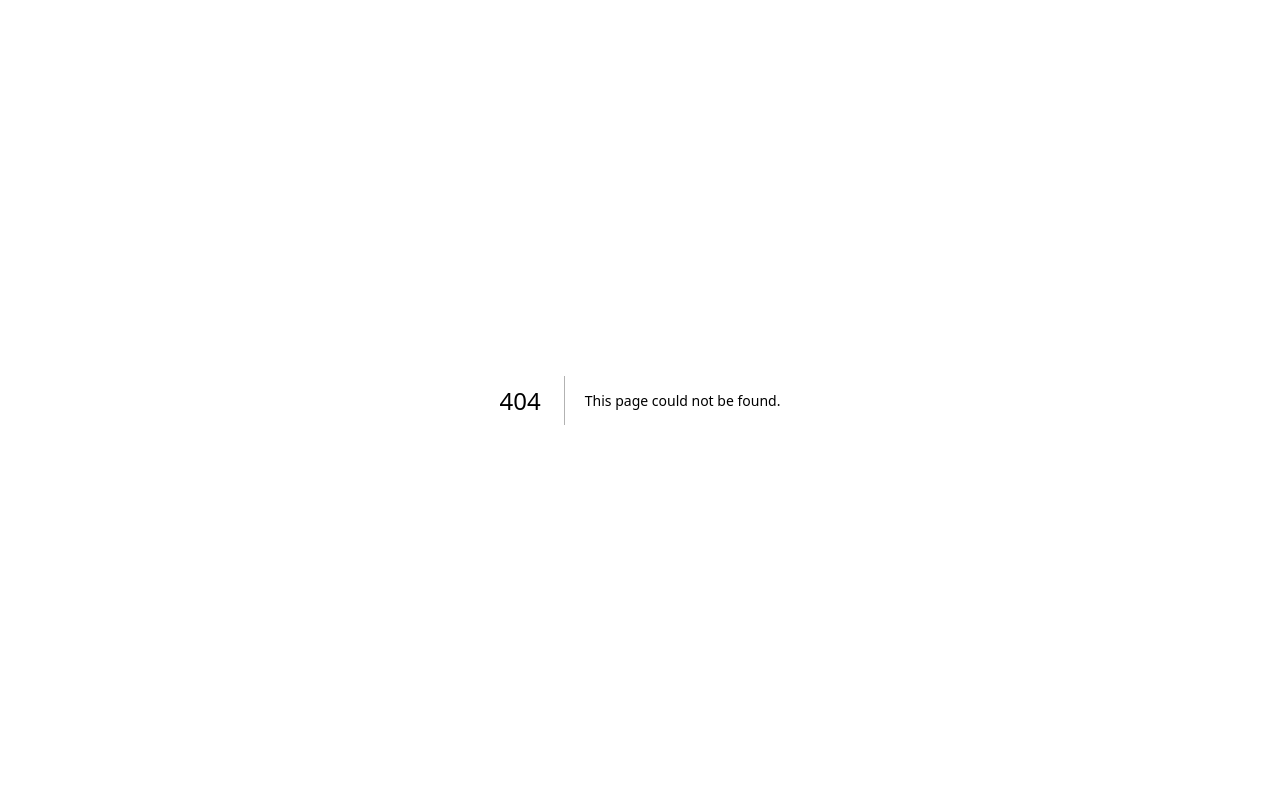
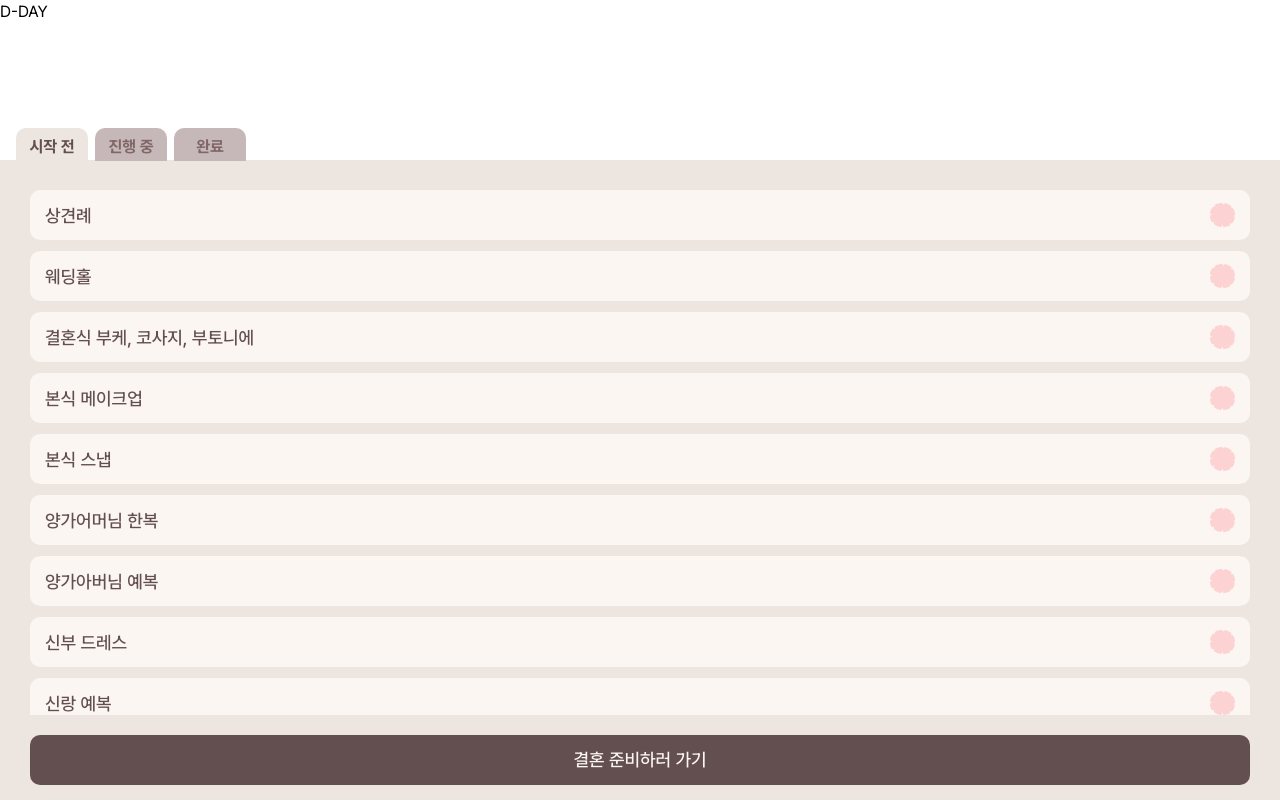
Before and after one commit to she0108/weddingplanner-ai, a Next.js app: page /plan in a window 1280 px wide. Before the commit this address had no page. Built offline with nearby package versions, Linux system fonts and the light colour scheme.

Commit message:
:sparkles: Plan 화면 UI 구현 중

```diff
--- /dev/null
+++ b/src/app/components/Todo/BigTodoItem.tsx
@@ -0,0 +1,50 @@
+"use client";
+
+import React, { useState } from "react";
+import SmallTodoItem from "./SmallTodoItem";
+import Image from "next/image";
+
+interface BigTodoItemProps {
+  text: string;
+  // todos: string[];
+}
+
+const BigTodoItem: React.FC<BigTodoItemProps> = ({ text }) => {
+  const [isOpen, setIsOpen] = useState(false);
+
+  return (
+    <>
+      {isOpen ? (
+        <div className="w-full h-auto bg-ivory rounded-10 flex flex-col px-15 pb-12">
+          <h1
+            onClick={() => setIsOpen(false)}
+            className="text-18 font-500 text-brown-700 leading-50"
+          >
+            {text}
+          </h1>
+          <div className="flex flex-col space-y-6">
+            <SmallTodoItem text="상견례 날짜 확인" />
+            <SmallTodoItem text="상견례 장소 예약" />
+            <SmallTodoItem text="상견례 선물 주문" />
+            <SmallTodoItem text="숙소 예약" />
+          </div>
+        </div>
+      ) : (
+        <div
+          onClick={() => setIsOpen(true)}
+          className="w-full h-50 bg-ivory rounded-10 flex flex-row justify-between items-center px-15"
+        >
+          <h1 className="text-18 font-500 text-brown-700">{text}</h1>
+          <Image
+            src="/images/flower_pink.png"
+            width={25}
+            height={25}
+            alt="꽃"
+          />
+        </div>
+      )}
+    </>
+  );
+};
+
+export default BigTodoItem;
--- /dev/null
+++ b/src/app/components/Todo/SmallTodoItem.tsx
@@ -0,0 +1,34 @@
+"use client";
+
+import Image from "next/image";
+import React, { useState } from "react";
+
+interface SmallTodoItemProps {
+  text: string;
+  // todos: string[];
+}
+
+const SmallTodoItem: React.FC<SmallTodoItemProps> = ({ text }) => {
+  const [isDone, setIsDone] = useState(false);
+
+  return (
+    <div className="w-auto h-22 flex flex-row justify-start">
+      <div
+        onClick={() => setIsDone(!isDone)}
+        className="w-22 h-22 flex justify-center items-center"
+      >
+        <Image
+          src={isDone ? "/images/flower_pink.png" : "/images/flower_beige.png"}
+          width={18}
+          height={18}
+          alt="꽃"
+        />
+      </div>
+      <h1 className="text-16 font-400 text-brown-700 leading-22 ml-5">
+        {text}
+      </h1>
+    </div>
+  );
+};
+
+export default SmallTodoItem;
--- /dev/null
+++ b/src/app/components/Todo/TodoTab.tsx
@@ -0,0 +1,65 @@
+"use client";
+
+import Image from "next/image";
+import React, { useState } from "react";
+
+interface TodoTabProps {
+  children: React.ReactNode; // children의 타입을 React.ReactNode로 지정
+}
+
+const TodoTab: React.FC<TodoTabProps> = ({ children }) => {
+  const [currentTab, setCurrentTab] = useState("todo");
+
+  const handleTabClick = (clicked: string) => {
+    setCurrentTab(clicked);
+  };
+
+  return (
+    <div className="w-full h-4/5 bg-beige relative flex flex-col">
+      <div
+        id="tab-container"
+        className="h-33 absolute -top-32 left-16 flex flex-row space-x-7"
+      >
+        {currentTab == "todo" ? (
+          <div className="w-72 h-33 bg-beige rounded-t-10 text-16 font-700 text-brown-700 text-center leading-38">
+            시작 전
+          </div>
+        ) : (
+          <div
+            onClick={() => handleTabClick("todo")}
+            className="w-72 h-33 bg-brown-300 rounded-t-10 text-16 font-700 text-brown-600 text-center leading-38"
+          >
+            시작 전
+          </div>
+        )}
+        {currentTab == "in progress" ? (
+          <div className="w-72 h-33 bg-beige rounded-t-10 text-16 font-700 text-brown-700 text-center leading-38">
+            진행 중
+          </div>
+        ) : (
+          <div
+            onClick={() => handleTabClick("in progress")}
+            className="w-72 h-33 bg-brown-300 rounded-t-10 text-16 font-700 text-brown-600 text-center leading-38"
+          >
+            진행 중
+          </div>
+        )}
+        {currentTab == "done" ? (
+          <div className="w-72 h-33 bg-beige rounded-t-10 text-16 font-700 text-brown-700 text-center leading-38">
+            완료
+          </div>
+        ) : (
+          <div
+            onClick={() => handleTabClick("done")}
+            className="w-72 h-33 bg-brown-300 rounded-t-10 text-16 font-700 text-brown-600 text-center leading-38"
+          >
+            완료
+          </div>
+        )}
+      </div>
+      {children}
+    </div>
+  );
+};
+
+export default TodoTab;
--- /dev/null
+++ b/src/app/plan/page.tsx
@@ -0,0 +1,35 @@
+import BigTodoItem from "../components/Todo/BigTodoItem";
+import TodoTab from "../components/Todo/TodoTab";
+
+export default function TodoPage() {
+  return (
+    <div className="w-screen h-screen flex flex-col">
+      <div className="w-full grow">D-DAY</div>
+      <TodoTab>
+        {/* 리스트 */}
+        <div className="w-auto grow m-30 mb-20 space-y-11 overflow-y-scroll">
+          <BigTodoItem text="상견례" />
+          <BigTodoItem text="웨딩홀" />
+          <BigTodoItem text="결혼식 부케, 코사지, 부토니에" />
+          <BigTodoItem text="본식 메이크업" />
+          <BigTodoItem text="본식 스냅" />
+          <BigTodoItem text="양가어머님 한복" />
+          <BigTodoItem text="양가아버님 예복" />
+          <BigTodoItem text="신부 드레스" />
+          <BigTodoItem text="신랑 예복" />
+          <BigTodoItem text="헬퍼 이모님 섭외" />
+          <BigTodoItem text="결혼반지" />
+          <BigTodoItem text="사회자 축가 섭외" />
+          <BigTodoItem text="사회자 축가 섭외" />
+          <BigTodoItem text="식전 영상 제작" />
+        </div>
+        {/* 버튼 */}
+        <div className="w-auto h-50 mx-30 mb-15 bg-brown-700 rounded-10">
+          <h1 className="text-18 font-500 text-ivory text-center leading-50">
+            결혼 준비하러 가기
+          </h1>
+        </div>
+      </TodoTab>
+    </div>
+  );
+}
```
Also changed, not shown: public/images/flower_beige.png (added), public/images/flower_pink.png (added).
